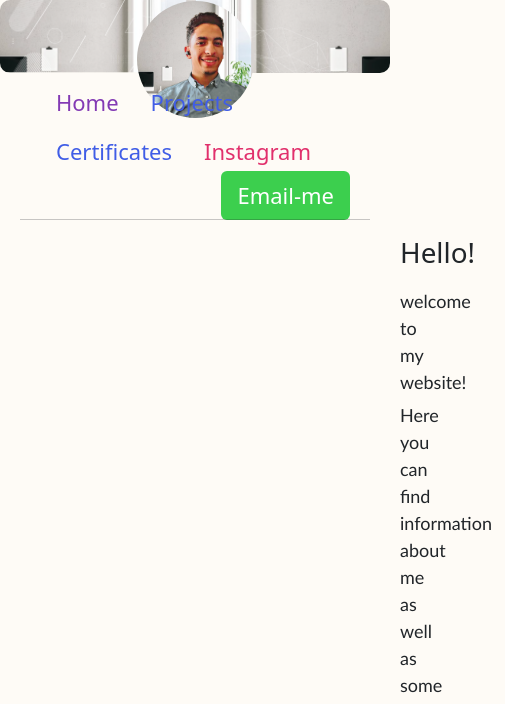
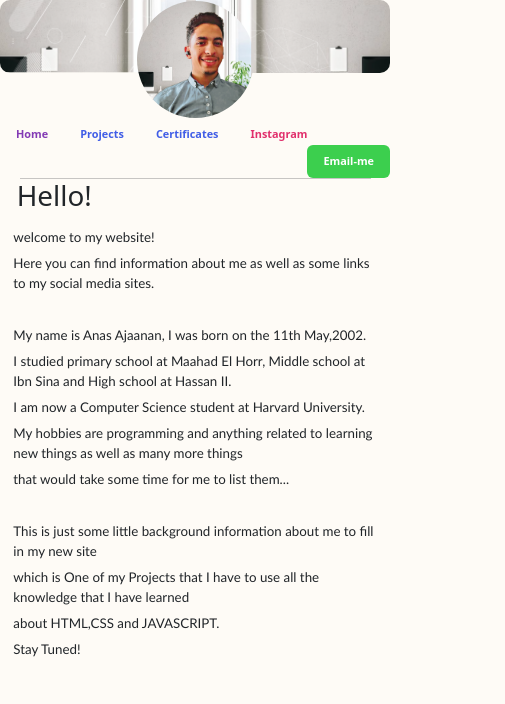
Before and after one commit to anassajaanan/Anas-Ajaanan, a plain HTML site: page index.html in a window 390 px wide. Shown: the top 704 px of the page, 505 px wide, since content can reach past the window. Drawn offline with nearby package versions, Linux system fonts and the light colour scheme; a script that the page names is missing.

Commit message:
fifth commit

```diff
--- a/index.html
+++ b/index.html
@@ -14,17 +14,12 @@
     <title>Home</title>
   </head>
   <body style="overflow-x: hidden;">
-    <img src="cover.png" alt="cover image" class="cover" />
-    <img src="profile-pic (6).png" alt="my_picture" class="profile" />
+    <img src="cover.png" alt="cover image" class="cover" class="responsive" />
+    <img src="profile-pic (6).png" alt="my_picture" class="profile" class="responsive"/>
 
     <ul
-      class="nav nav-pills"
-      style="
-        margin-right: 40px;
-        margin-left: 40px;
-        margin-top: -40px;
-        font-size: 22px;
-      "
+      class=" navvv nav nav-pills"
+
     >
       <li class="nav-item">
         <a class="nav-link" href="index.html" style="color: #833ab4">Home</a>
@@ -66,7 +61,7 @@
       </ul>
     </ul>
     <hr class="myhrline" />
-    <h1 style="margin-left: 25rem">Hello!</h1>
+    <h1 class="h11">Hello!</h1>
     <div class="paragraph">
       <p>welcome to my website!</p>
       <p style="margin-top: -10px">
--- a/styles.css
+++ b/styles.css
@@ -52,6 +52,18 @@ hr.myhrline{
   margin-top: -1px;
 
 }
+@media only screen and (max-width: 600px) {
+  hr.myhrline{
+
+
+    width: 90%;
+    margin: 0 auto;
+
+
+
+  }
+}
+
 
 .paragraph {
   margin-left: 25rem;
@@ -59,3 +71,40 @@ hr.myhrline{
   padding-top: 10px;
   font-size: large;
 }
+
+@media only screen and (max-width: 600px) {
+  .paragraph {
+
+    padding: 0 1em;
+    margin: 0 auto;
+    font-family: 'Trebuchet MS', 'Lucida Sans Unicode', 'Lucida Grande', 'Lucida Sans', Arial, sans-serif;
+    padding-top: 1rem;
+    font-size: smaller;
+  }
+}
+
+.navvv{
+  margin-right: 40px;
+  margin-left: 40px;
+  margin-top: -40px;
+  font-size: 22px;
+}
+@media only screen and (max-width: 600px) {
+  .navvv{
+    float: left;
+    margin: 0 auto;
+    min-height: 30px;
+    font-size: 68%;
+    font-weight: bold;
+
+  }
+}
+.h11{
+  margin-left: 25rem
+}
+@media only screen and (max-width: 600px) {
+  .h11{
+    margin: 0 auto;
+    padding: 0 0.6em;
+  }
+}
```
